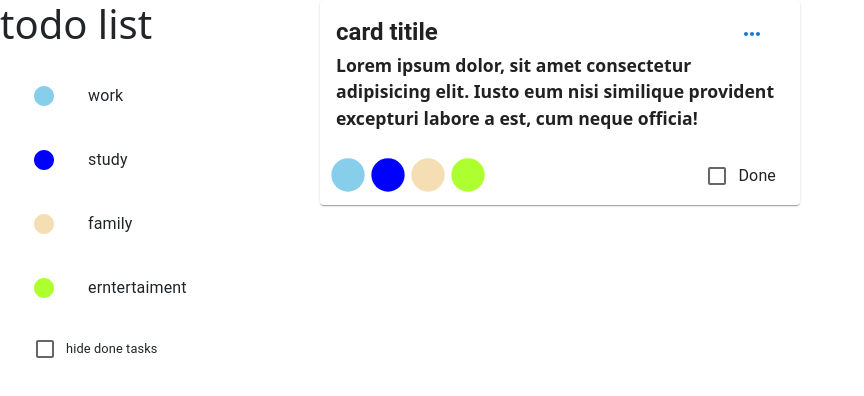
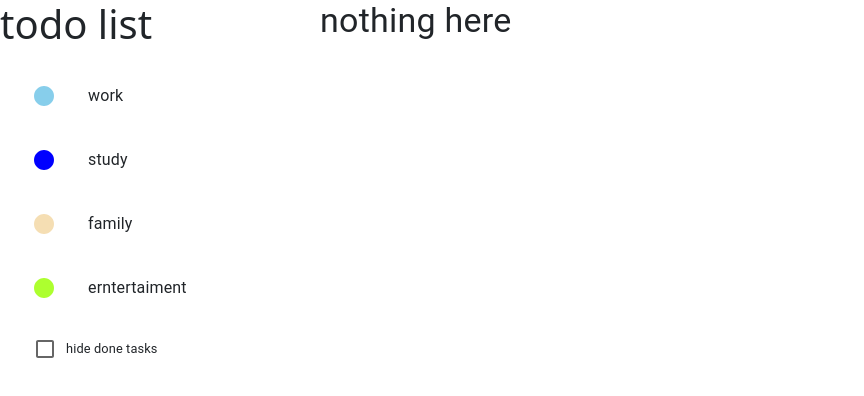
Before and after one commit to ams1320/todo-app, a Next.js app: page / in a window 1280 px wide. Shown: the top 396 px of the page, without its empty margins (0-864 px from the left). Built offline with nearby package versions, Linux system fonts and the light colour scheme.

Commit message:
add client task to cards

```diff
--- a/comps/card.js
+++ b/comps/card.js
@@ -7,55 +7,62 @@ const Cards = () => {
 
     const list = ["work", "study", "family", "entertainment"];
 
-    const [State,Setstate] = useState({
-        Tasks : []
+    const [State, Setstate] = useState({
+        Tasks: []
     })
 
-    useEffect(()=>{
-        const tasks = localStorage.getItem("task")
-        Setstate({Tasks:tasks})
-    },[])
-    console.log(State)
+    useEffect(() => {
+        const tasks = JSON.parse(localStorage.getItem("task"))
+        Setstate({ Tasks: tasks })
+    }, [])
+
     return (
         <>
             <Box>
                 <Grid container >
-                    <Grid sm={6}>
-                    <Card sx={{ maxWidth: 490 }} className={Style.card}>
+                    {!State.Tasks ? <Typography variant='h4'>nothing here</Typography> :
+                        State.Tasks.map((task) => {
+                            return (
+                                <Grid sm={6} mb={1}>
+                                    <Card sx={{ maxWidth: 460 }} className={Style.card}>
                                         <CardContent>
                                             <Stack direction='row' justifyContent="space-between">
-                                        <Typography variant='h5' sx={{ fontWeight: "700", textDecorationLine: "none" }} className='title'>card titile</Typography>
+                                                <Typography variant='h5' sx={{ fontWeight: "700", textDecorationLine: task.done ? "line-through" : "none" }} className='title'>{task.title}</Typography>
                                                 <Button data-bs-toggle="dropdown" aria-expanded="false"><MoreHoriz /></Button>
                                                 <ul className="dropdown-menu" >
                                                     <li className="dropdown-item"><Edit fontSize='1rem' /> edit</li>
                                                     <li className="dropdown-item"><Delete fontSize='1rem' /> delete</li>
                                                 </ul>
                                             </Stack>
-                                    <Typography variant='p' sx={{ paddingTop: 10, fontSize: "1.1rem", fontWeight: "600" }}>Lorem ipsum dolor, sit amet consectetur adipisicing elit. Iusto eum nisi similique provident excepturi labore a est, cum neque officia!</Typography>
+                                            <Typography variant='p' sx={{ paddingTop: 10, fontSize: "1.1rem", fontWeight: "600" }}>{task.info}</Typography>
                                         </CardContent>
-                                <CardActions sx={{display:"grid"}}>
+                                        <CardActions sx={{ display: "grid" }}>
                                             <Stack direction="row" justifyContent="space-between">
                                                 <Box>
 
-                                            {list.map((tit) => (
-                                                tit == "work" ? <Circle sx={{ color: "skyblue", fontSize: "2.5rem" }} titleAccess='work' /> :
-                                                    tit == "study" ? <Circle sx={{ color: "blue", fontSize: "2.5rem" }} titleAccess='study' /> :
-                                                        tit == "family" ? <Circle sx={{ color: "wheat", fontSize: "2.5rem" }} titleAccess='family' /> :
+                                                    {
+                                                        task.type == "work" ? <Circle sx={{ color: "skyblue", fontSize: "2.5rem" }} titleAccess='work' /> :
+                                                        task.type == "study" ? <Circle sx={{ color: "blue", fontSize: "2.5rem" }} titleAccess='study' /> :
+                                                        task.type == "family" ? <Circle sx={{ color: "wheat", fontSize: "2.5rem" }} titleAccess='family' /> :
                                                                     <Circle sx={{ color: "greenyellow", fontSize: "2.5rem" }} titleAccess='entertainment' />
-                                            ))}
+                                                  }
                                                 </Box>
 
                                                 <FormGroup >
                                                     <FormControlLabel control={<Checkbox onClick={() => {
 
-                                                let tit = document.querySelector(".title")
-                                                tit.style.textDecorationLine == "line-through" ? tit.style.textDecorationLine = "none" : tit.style.textDecorationLine = "line-through"
+                                                        // let tit = document.querySelector(".title")
+                                                        // tit.style.textDecorationLine == "line-through" ? tit.style.textDecorationLine = "none" : tit.style.textDecorationLine = "line-through"
+
                                                    }} />} label="Done" />
                                                 </FormGroup>
                                             </Stack>
                                         </CardActions>
                                     </Card>
                                 </Grid>
+                            )
+                        })
+                    }
 
 
                 </Grid>
```
Lines whose indentation alone changed are shown as unchanged.
